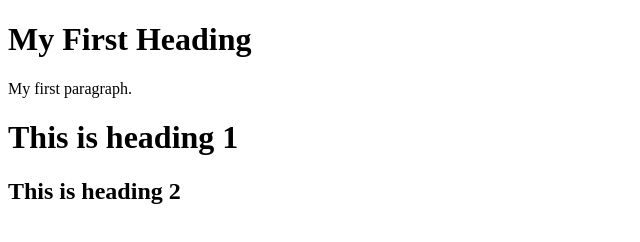
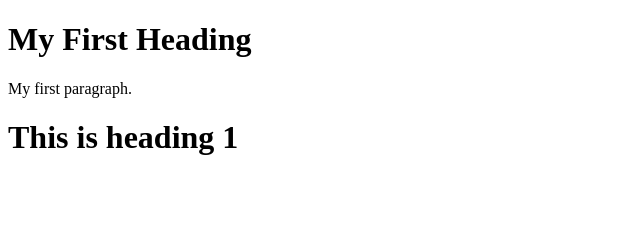
Before and after one commit to cdac1233/classdbda, a plain HTML site: page index.html in a window 1280 px wide. Shown: the whole page, without its empty margins (0-640 px from the left). Drawn offline with Linux system fonts and the light colour scheme.

Commit message:
perfect done

```diff
--- a/index.html
+++ b/index.html
@@ -8,4 +8,3 @@
 </body>
 </html>
 <h1>This is heading 1</h1>
-<h2>This is heading 2</h2>
```
